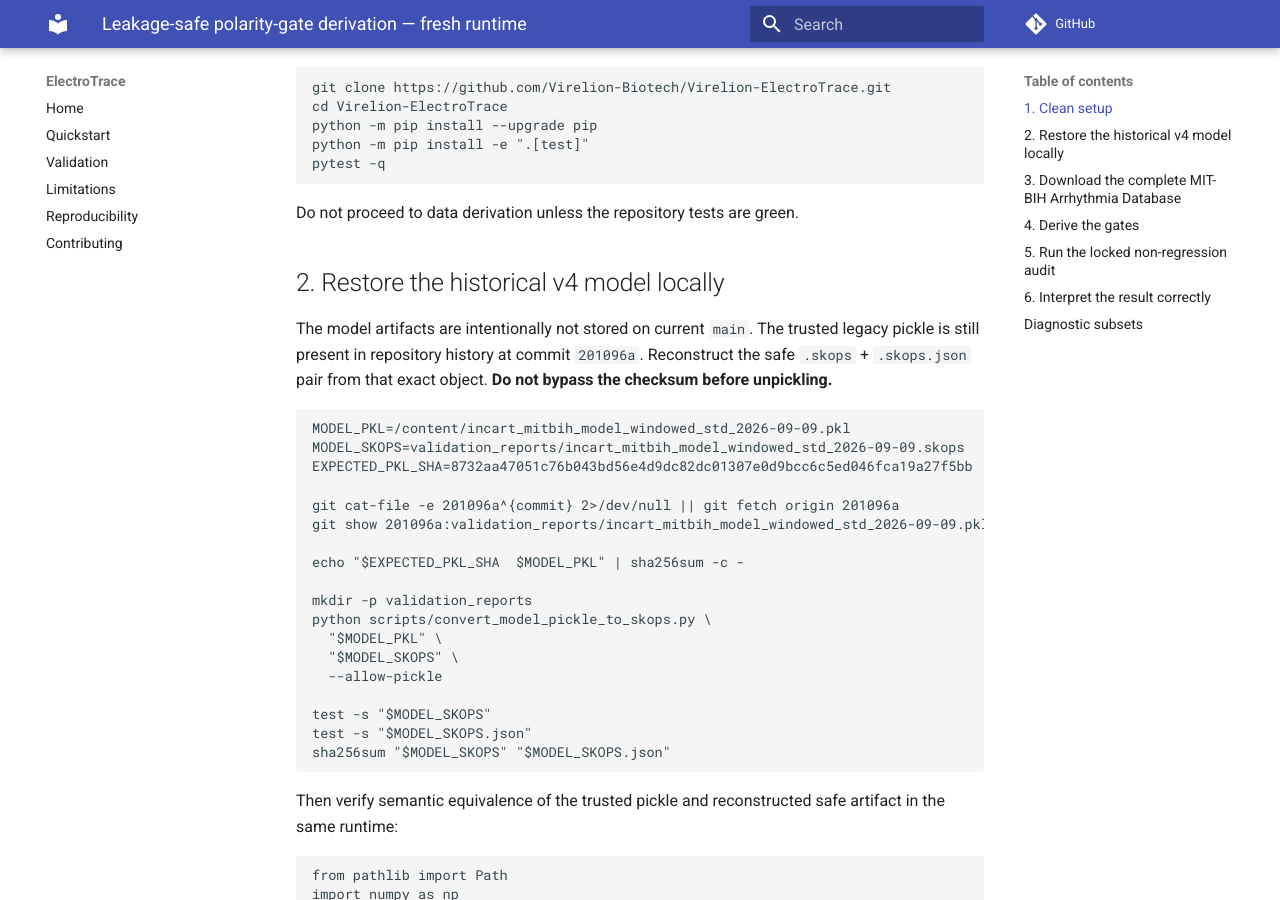
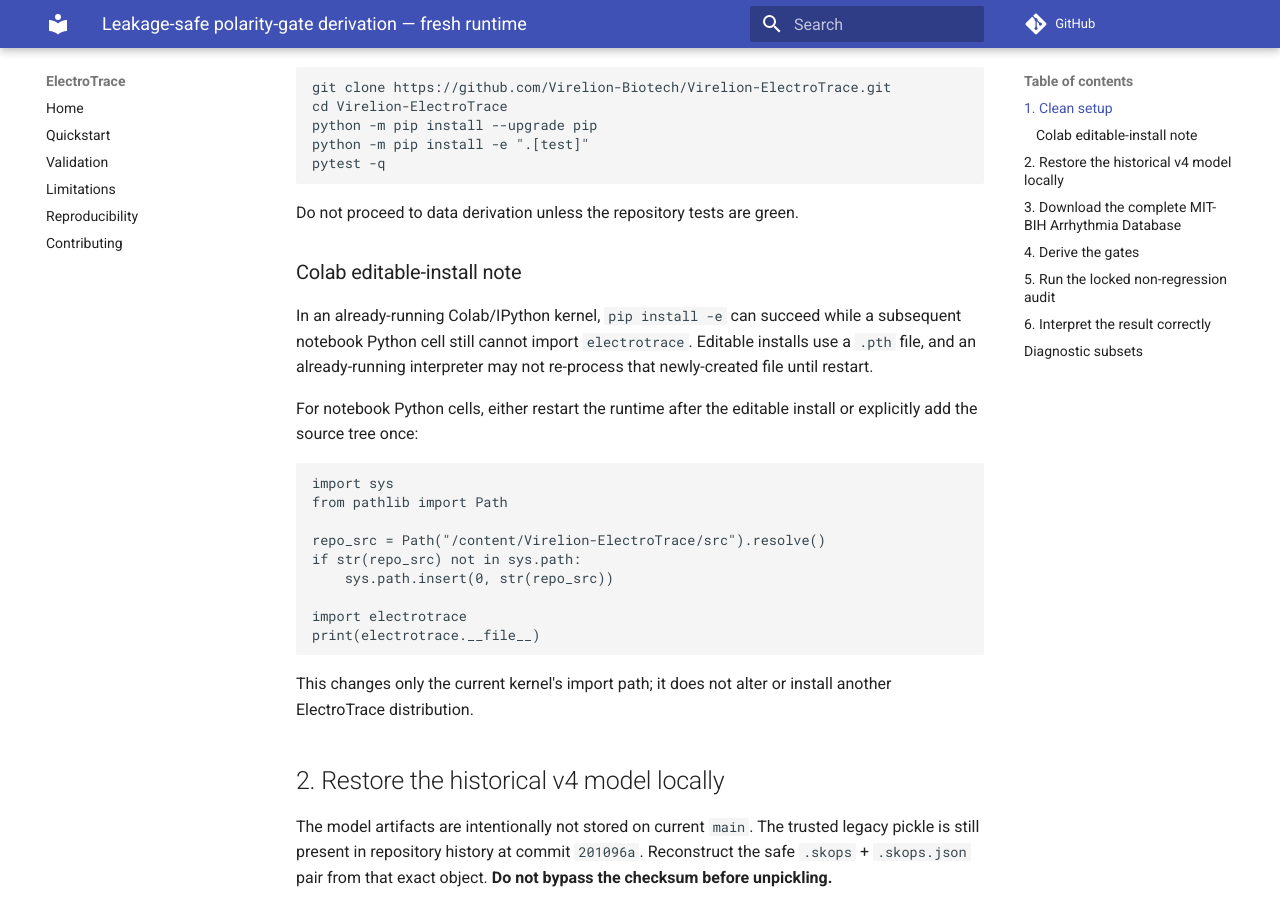
Before and after one commit to Virelion-Biotech/Virelion-ElectroTrace, an MkDocs documentation site: the page built from docs/POLARITY_GATE_DERIVATION_RUNBOOK.md, in a window 1280 px wide and 900 px high, scrolled down 440 px. Built offline with MkDocs 1.6.1 and Material for MkDocs 9.7.7, drawn with Linux system fonts in a browser that asks for light colours; comment, search, counter and statistics services are not loaded.

Commit message:
Document Colab editable-install kernel path caveat

````diff
--- a/docs/POLARITY_GATE_DERIVATION_RUNBOOK.md
+++ b/docs/POLARITY_GATE_DERIVATION_RUNBOOK.md
@@ -20,6 +20,31 @@ pytest -q
 ```
 
 Do not proceed to data derivation unless the repository tests are green.
+
+### Colab editable-install note
+
+In an already-running Colab/IPython kernel, `pip install -e` can succeed while
+a subsequent notebook Python cell still cannot import `electrotrace`. Editable
+installs use a `.pth` file, and an already-running interpreter may not
+re-process that newly-created file until restart.
+
+For notebook Python cells, either restart the runtime after the editable install
+or explicitly add the source tree once:
+
+```python
+import sys
+from pathlib import Path
+
+repo_src = Path("/content/Virelion-ElectroTrace/src").resolve()
+if str(repo_src) not in sys.path:
+    sys.path.insert(0, str(repo_src))
+
+import electrotrace
+print(electrotrace.__file__)
+```
+
+This changes only the current kernel's import path; it does not alter or install
+another ElectroTrace distribution.
 
 ## 2. Restore the historical v4 model locally
 
````
